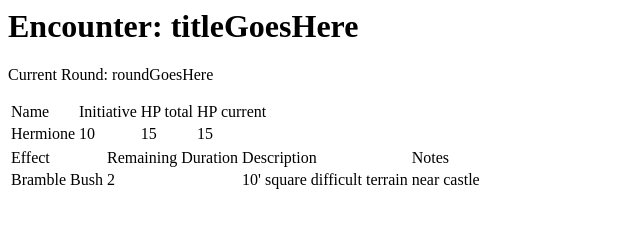
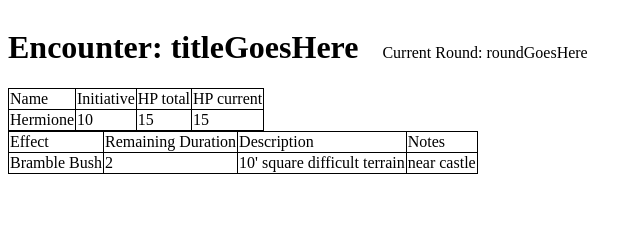
Before and after one commit to tmjfitch/combat-tracker, a website: page public/index.html in a window 1280 px wide. Shown: the whole page, without its empty margins (0-642 px from the left). Drawn offline with Linux system fonts and the light colour scheme.

Commit message:
updated style header and tables

```diff
--- a/public/index.html
+++ b/public/index.html
@@ -5,8 +5,8 @@
 	</head>
 	<body>
 		<header>
-			<h1>Encounter: titleGoesHere</h1>
-			<p>Current Round: roundGoesHere</p>
+			<h1 class="header_row">Encounter: titleGoesHere</h1>
+			<p class="header_row">Current Round: roundGoesHere</p>
 		</header>
 		<section id="combatant_list">
 			<table>
--- a/public/styles/base.css
+++ b/public/styles/base.css
@@ -0,0 +1,10 @@
+.header_row{
+	display: inline-block;
+	padding-right: 20px;
+}
+table{
+	border-collapse: collapse;
+}
+thead, tr, td{
+	border: 1px solid black;
+}
```
